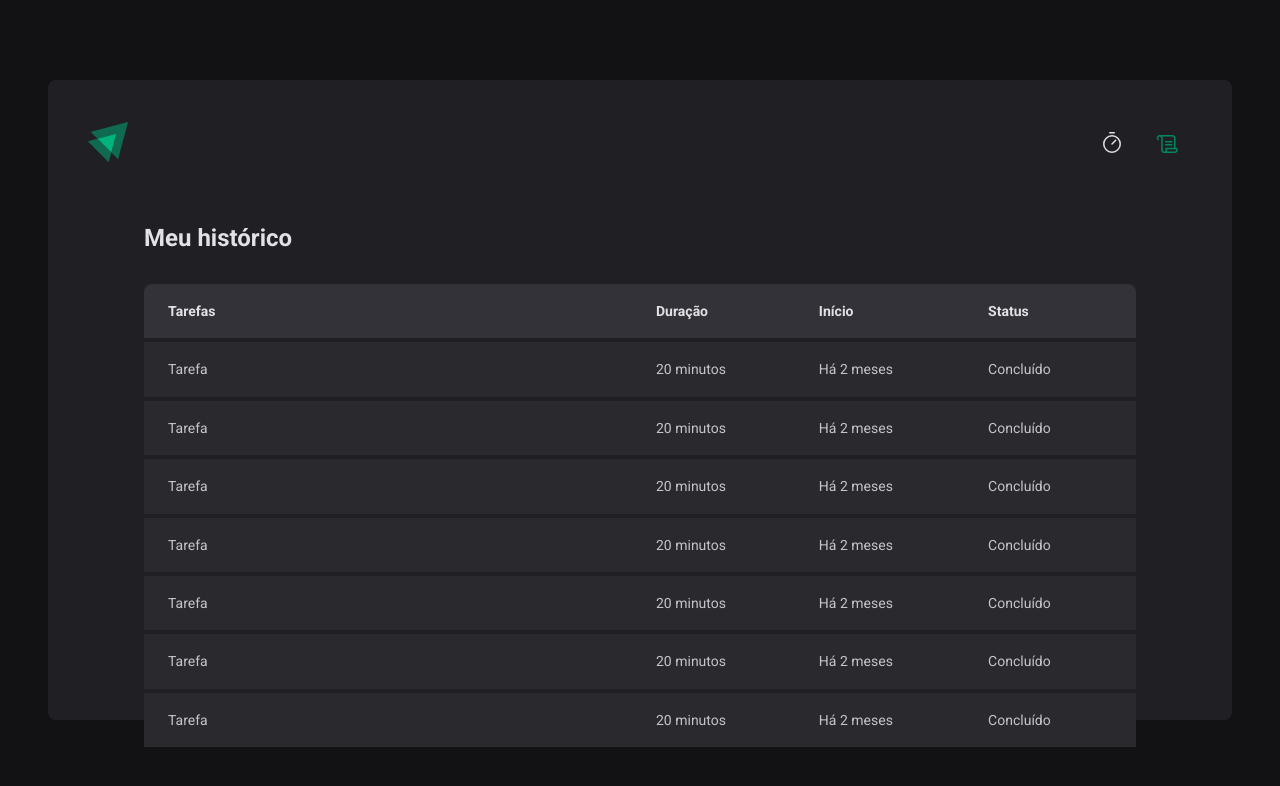
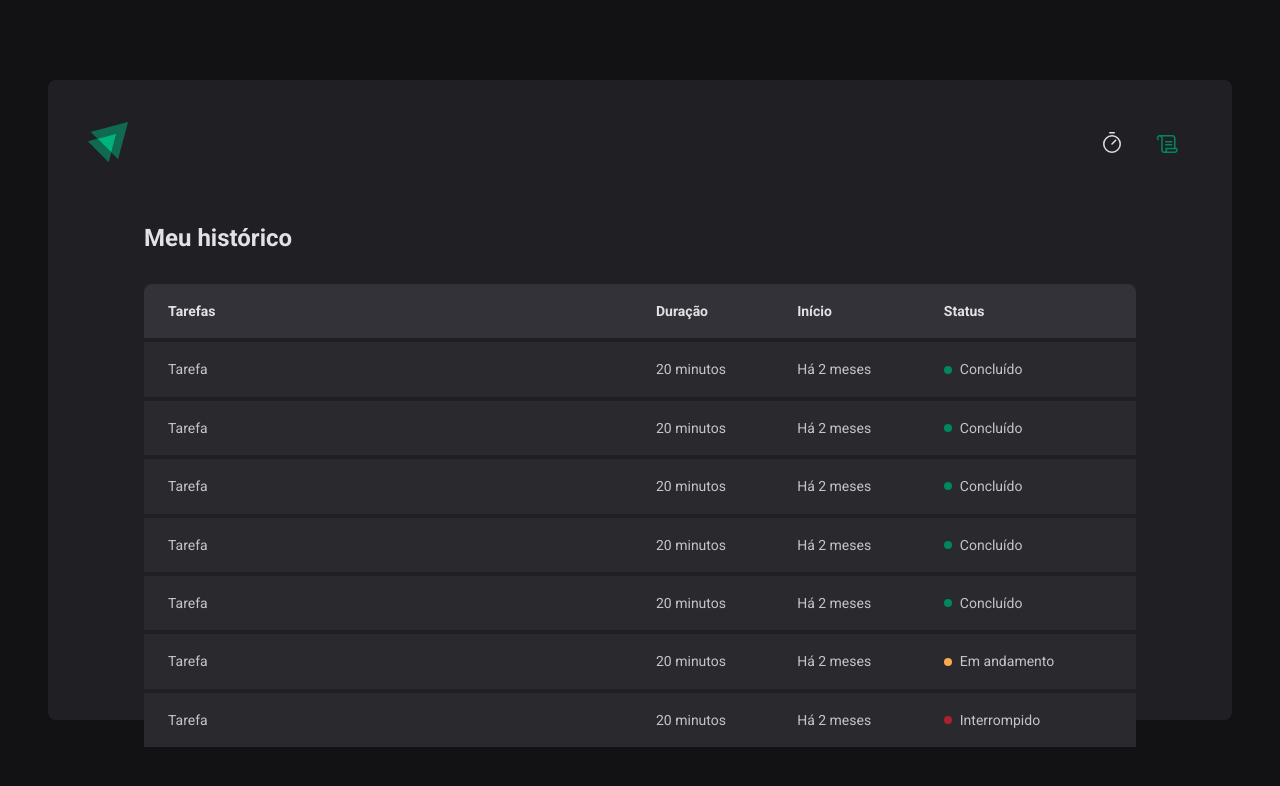
Before and after one commit to limaarthur/ignite-timer-react, a React (Vite) app: page /history in a window 1280 px wide. Shown: the top 786 px of the page. Built offline with nearby package versions, Linux system fonts and the light colour scheme.

Commit message:
feat: pages and routes - creating status component

```diff
--- a/src/pages/History/index.tsx
+++ b/src/pages/History/index.tsx
@@ -1,4 +1,4 @@
-import { HistoryContainer, HistoryList } from './styles'
+import { HistoryContainer, HistoryList, Status } from './styles'
 
 export function History() {
   return (
@@ -20,43 +20,57 @@ export function History() {
               <td>Tarefa</td>
               <td>20 minutos</td>
               <td>Há 2 meses</td>
-              <td>Concluído</td>
+              <td>
+                <Status statusColor="green">Concluído</Status>
+              </td>
             </tr>
             <tr>
               <td>Tarefa</td>
               <td>20 minutos</td>
               <td>Há 2 meses</td>
-              <td>Concluído</td>
+              <td>
+                <Status statusColor="green">Concluído</Status>
+              </td>
             </tr>
             <tr>
               <td>Tarefa</td>
               <td>20 minutos</td>
               <td>Há 2 meses</td>
-              <td>Concluído</td>
+              <td>
+                <Status statusColor="green">Concluído</Status>
+              </td>
             </tr>
             <tr>
               <td>Tarefa</td>
               <td>20 minutos</td>
               <td>Há 2 meses</td>
-              <td>Concluído</td>
+              <td>
+                <Status statusColor="green">Concluído</Status>
+              </td>
             </tr>
             <tr>
               <td>Tarefa</td>
               <td>20 minutos</td>
               <td>Há 2 meses</td>
-              <td>Concluído</td>
+              <td>
+                <Status statusColor="green">Concluído</Status>
+              </td>
             </tr>
             <tr>
               <td>Tarefa</td>
               <td>20 minutos</td>
               <td>Há 2 meses</td>
-              <td>Concluído</td>
+              <td>
+                <Status statusColor="yellow">Em andamento</Status>
+              </td>
             </tr>
             <tr>
               <td>Tarefa</td>
               <td>20 minutos</td>
               <td>Há 2 meses</td>
-              <td>Concluído</td>
+              <td>
+                <Status statusColor="red">Interrompido</Status>
+              </td>
             </tr>
           </tbody>
         </table>
--- a/src/pages/History/styles.ts
+++ b/src/pages/History/styles.ts
@@ -60,3 +60,29 @@ export const HistoryList = styled.div`
     }
   }
 `
+
+const STATUS_COLORS = {
+  yellow: 'yellow-500',
+  green: 'green-500',
+  red: 'red-500',
+} as const
+
+interface StatusProps {
+  statusColor: keyof typeof STATUS_COLORS
+}
+
+export const Status = styled.span.withConfig({
+  shouldForwardProp: (prop) => prop === 'statuscolor' || prop === 'children',
+})<StatusProps>`
+  display: flex;
+  align-items: center;
+  gap: 0.5rem;
+
+  &::before {
+    content: '';
+    width: 0.5rem;
+    height: 0.5rem;
+    border-radius: 9999px;
+    background: ${(props) => props.theme[STATUS_COLORS[props.statusColor]]};
+  }
+`
```
